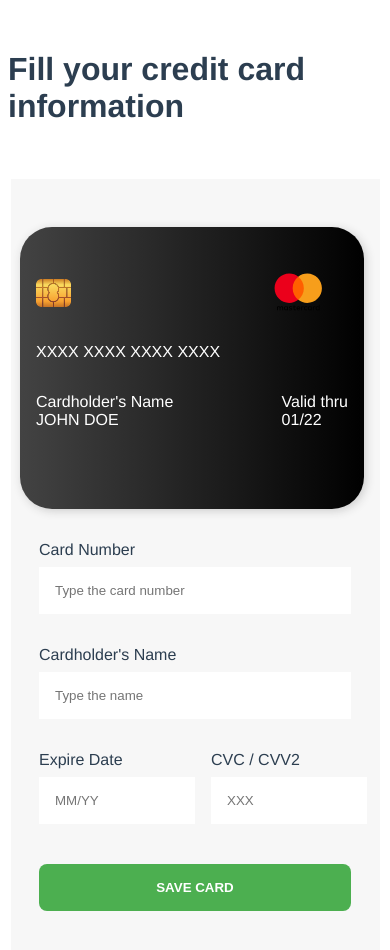
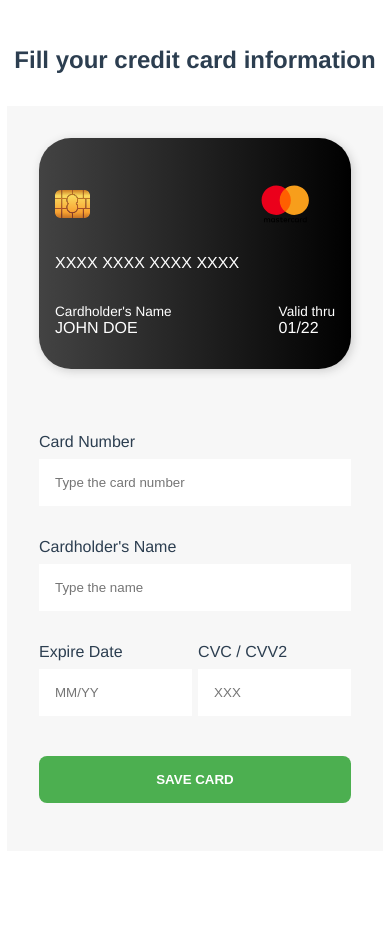
Before and after one commit to carolinavero/credit-card-form, a Vue app: page / in a window 390 px wide. Shown: the top 950 px of the page. After the commit the page ends 859 px from the top, so only its background shows below. Built offline with nearby package versions, Linux system fonts and the light colour scheme.

Commit message:
media query form and card

```diff
--- a/src/components/Card.vue
+++ b/src/components/Card.vue
@@ -43,4 +43,16 @@ export default {
     margin-top: 2rem;
 }
 
+@media(max-width: 500px) {
+    .card {
+        padding: 2rem;
+        margin-top: 1rem;
+        width: 80vw;
+    }
+    h1 {
+        font-size: 1.5rem;
+        text-align: center;
+    }
+}
+
 </style>
--- a/src/components/Form.vue
+++ b/src/components/Form.vue
@@ -4,7 +4,7 @@
 
       <div class="card-block__content">
 
-        <div class="card card-black"
+        <div class="card"
             v-bind:class="[ flipped ? 'card-flipped' : '' ]"
         >
             <div class="card-front">
@@ -24,7 +24,7 @@
 
                     <div class="card-name">
                         <div>
-                            <div>Cardholder's Name</div>
+                            <div class="text-card-label">Cardholder's Name</div>
                             {{ cardNameDefault | capitalize }}
                         </div>
 
@@ -32,7 +32,7 @@
 
                     <div class="col-5">
                         <div class="card-date">
-                            <div>Valid thru</div>
+                            <div class="text-card-label">Valid thru</div>
                             {{ expireDateDefault }}
                         </div>
                     </div>
@@ -187,7 +187,7 @@ export default {
                 }
             }
         },
-        cardCvcDefault: {
+        cardCvc: {
             immediate: false,
             handler(value) {
                 if (value) {
@@ -242,7 +242,7 @@ export default {
 <style scoped>
 
 .ml-2 {
-    margin-left: 1rem;
+    margin-left: 2%;
 }
 .card-flipped {
   transform: rotateY(180deg);
@@ -259,7 +259,7 @@ export default {
     align-items: center;
 }
 .card-footer {
-    margin-top: 2rem;
+    margin: 2rem 0 1rem;
     display: flex;
     justify-content: space-between;
     align-items: flex-start;
@@ -279,7 +279,7 @@ form {
 }
 
 .col-6 {
-    width: 50%;
+    width: 49%;
     display: flex;
 }
 .col-12 {
@@ -347,7 +347,7 @@ input[type=number] {
 .card-block__content {
   background-color: transparent;
   width: 350px;
-  height: 250px;
+  height: auto;
   perspective: 1000px;
 }
 
@@ -355,7 +355,6 @@ input[type=number] {
     position: relative;
     width: 100%;
     height: 100%;
-    padding: 1rem;
     transition: transform 0.8s;
     transform-style: preserve-3d;
     border-radius: 2rem;
@@ -364,30 +363,43 @@ input[type=number] {
     box-shadow: 2px 2px 10px #ccc;
 }
 
-.card-black {
-    background: #000000;  /* fallback for old browsers */
-    background: -webkit-linear-gradient(to right, #434343, #000000);  /* Chrome 10-25, Safari 5.1-6 */
-    background: linear-gradient(to right, #434343, #000000); /* W3C, IE 10+/ Edge, Firefox 16+, Chrome 26+, Opera 12+, Safari 7+ */
-    color: #fff;
-}
-
 .card-front,
 .card-back {
-   /* position: absolute;
-  width: 100%;
-  height: 100%;
-   */
+   background-color: black;
   -webkit-backface-visibility: hidden;
   backface-visibility: hidden;
 }
 
-.card-back {
-  padding: 1rem;
-  transform: rotateY(180deg);
-  position: absolute;
-  left: 0;
+.card-front {
+    padding: 1rem;
+    left: 0;
+    right: 0;
+    top: 0;
+    bottom: 0;
+    background-color: #000000;  /* fallback for old browsers */
+    background: -webkit-linear-gradient(to right, #434343, #000000);  /* Chrome 10-25, Safari 5.1-6 */
+    background: linear-gradient(to right, #434343, #000000); /* W3C, IE 10+/ Edge, Firefox 16+, Chrome 26+, Opera 12+, Safari 7+ */
+    color: #fff;
+    border-radius: 2rem;
 }
 
+.card-back {
+    padding: 1rem;
+    transform: rotateY(180deg);
+    position: absolute;
+    left: 0;
+    right: 0;
+    top: 0;
+    bottom: 0;
+    background-color: #000000;  /* fallback for old browsers */
+    background: -webkit-linear-gradient(to right, #434343, #000000);  /* Chrome 10-25, Safari 5.1-6 */
+    background: linear-gradient(to right, #434343, #000000); /* W3C, IE 10+/ Edge, Firefox 16+, Chrome 26+, Opera 12+, Safari 7+ */
+    color: #fff;
+    border-radius: 2rem;
+}
+.card-cvc {
+    margin-top: 1rem;
+}
 .bg-dark {
     height: 30px;
     width: 100%;
@@ -399,9 +411,16 @@ input[type=number] {
     font-size: .5rem;
 }
 
+.text-card-label {
+    font-size: .85rem;
+}
+
 @media (max-width: 500px) {
     .card-block {
         flex-direction: column;
+    }
+    .card-block__content {
+        width: 100%;
     }
     .card {
         max-width: 80vw;
```
